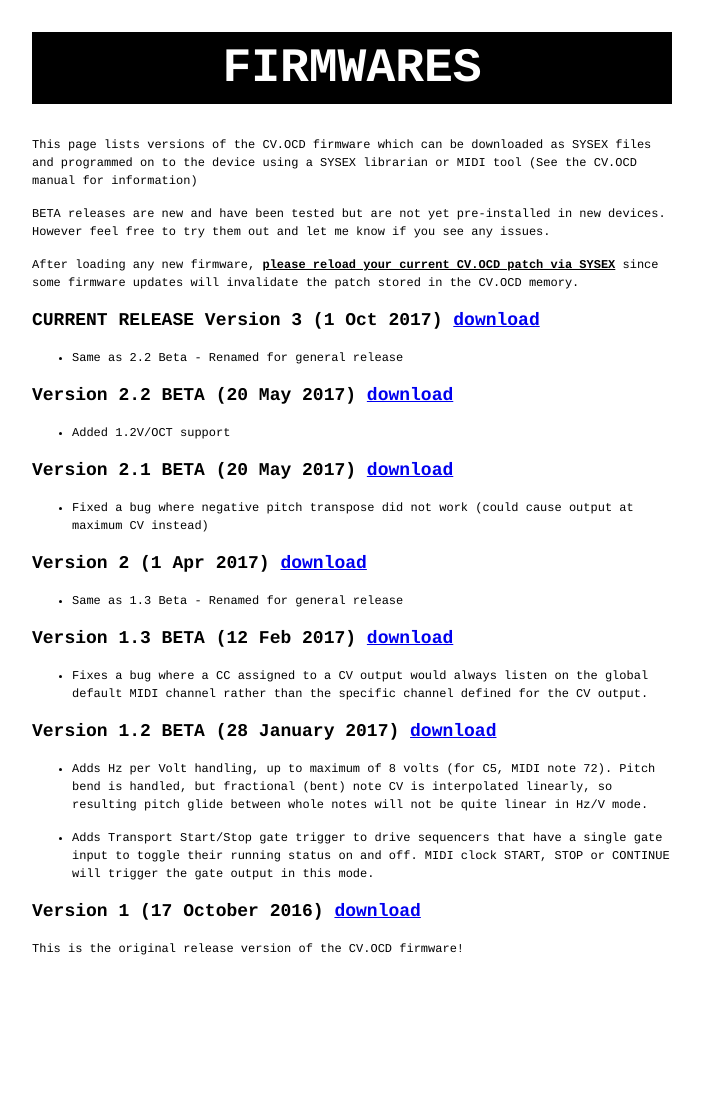
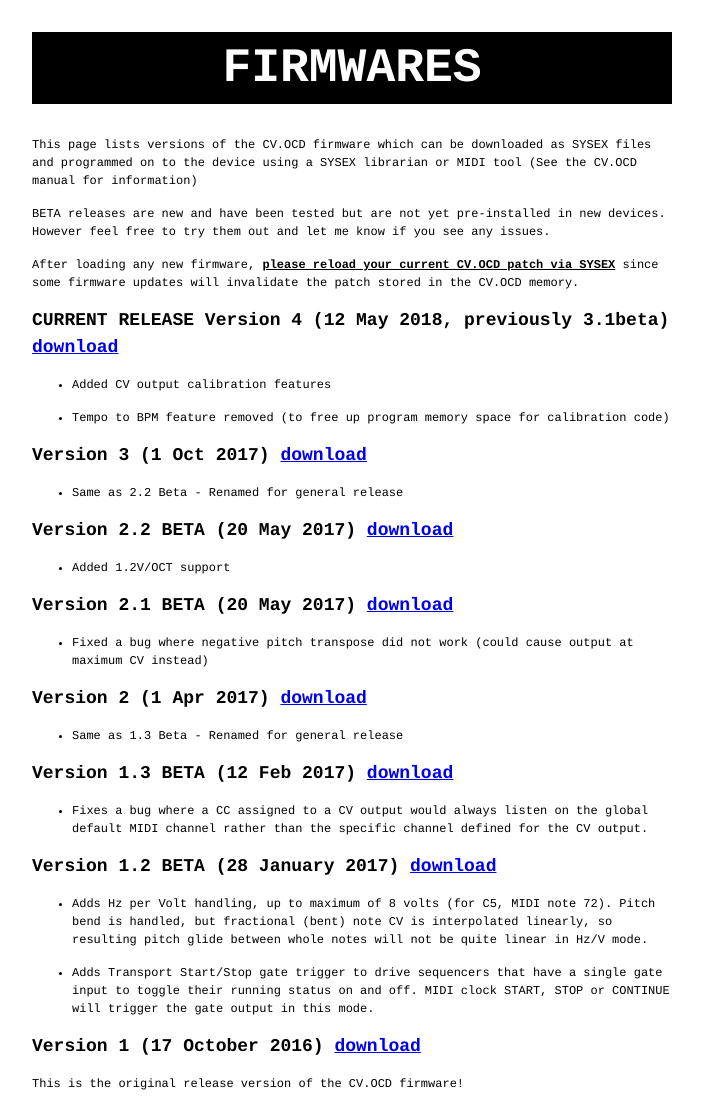
Before and after one commit to hotchk155/hotchk155.github.io, a Jekyll site: the page built from cvocd/firmwares.md, in a window 1280 px wide. Shown: the whole page, without its empty margins (18-721 px from the left). Built offline with Jekyll 4.4.1, drawn with Linux system fonts in a browser that asks for light colours; our own code applies the rules of GitHub Pages for plain Markdown files; before the commit the page ends 970 px from its top, so only the background shows below that.

```diff
--- a/cvocd/firmwares.md
+++ b/cvocd/firmwares.md
@@ -13,7 +13,13 @@
 After loading any new firmware, **please reload your current CV.OCD patch via SYSEX** since some firmware updates
 will invalidate the patch stored in the CV.OCD memory.
 
-## CURRENT RELEASE Version 3 (1 Oct 2017) [download](https://github.com/hotchk155/cvocd.a/raw/master/firmware/Release/Archive/cvocd_rev3.0.syx)
+## CURRENT RELEASE Version 4 (12 May 2018, previously 3.1beta) [download](https://github.com/hotchk155/cvocd.a/raw/master/firmware/Release/Archive/cvocd_rev4.0.syx)
+
+- Added CV output calibration features
+
+- Tempo to BPM feature removed (to free up program memory space for calibration code)
+
+## Version 3 (1 Oct 2017) [download](https://github.com/hotchk155/cvocd.a/raw/master/firmware/Release/Archive/cvocd_rev3.0.syx)
 
 - Same as 2.2 Beta - Renamed for general release
 
```
Also changed, not shown: cvocd/about.md (+0 -1 lines), 3 other files.
